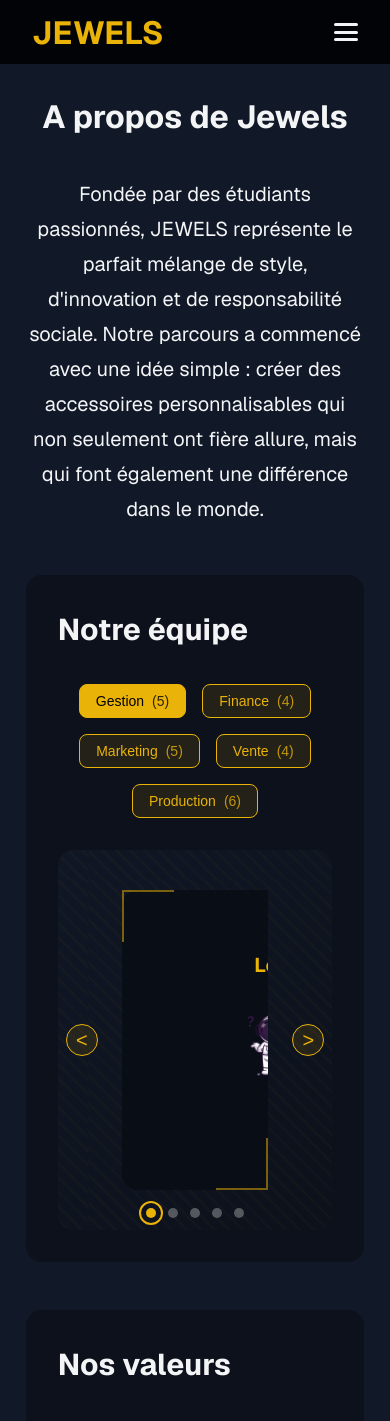
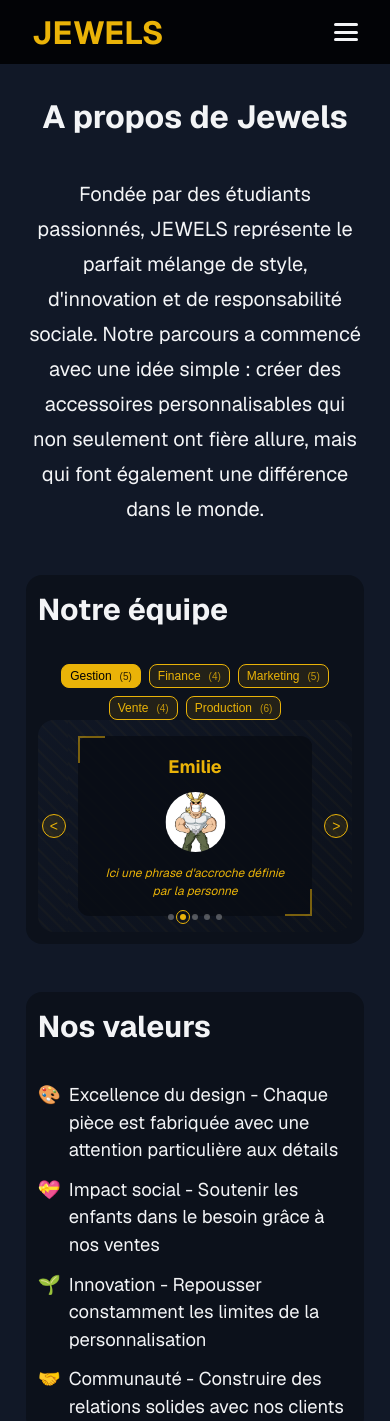
Before and after one commit to jsankare/college_louis_braille, a Next.js app: page /about in a window 390 px wide. Shown: the top 1421 px of the page. Built offline with nearby package versions, Linux system fonts and the light colour scheme.

Commit message:
fix responsive

```diff
--- a/src/app/components/ui/Slider.tsx
+++ b/src/app/components/ui/Slider.tsx
@@ -1,6 +1,6 @@
 'use client'
 
-import { useState, useMemo } from 'react';
+import { useState, useMemo, useEffect, TouchEvent } from 'react';
 import styles from "./slider.module.css";
 
 interface Member {
@@ -17,6 +17,8 @@ interface SliderProps {
 export default function Slider({ members }: SliderProps) {
     const [currentRole, setCurrentRole] = useState<string>('Gestion');
     const [currentIndex, setCurrentIndex] = useState(0);
+    const [touchStart, setTouchStart] = useState<number>(0);
+    const [touchEnd, setTouchEnd] = useState<number>(0);
 
     // Group members by role
     const roleGroups = useMemo(() => {
@@ -54,6 +56,42 @@ export default function Slider({ members }: SliderProps) {
         setCurrentIndex(0);
     };
 
+    // Handle touch events for swipe
+    const handleTouchStart = (e: TouchEvent) => {
+        setTouchStart(e.touches[0].clientX);
+    };
+
+    const handleTouchMove = (e: TouchEvent) => {
+        setTouchEnd(e.touches[0].clientX);
+    };
+
+    const handleTouchEnd = () => {
+        if (!touchStart || !touchEnd) return;
+
+        const distance = touchStart - touchEnd;
+        const isLeftSwipe = distance > 50;
+        const isRightSwipe = distance < -50;
+
+        if (isLeftSwipe) {
+            nextSlide();
+        }
+        if (isRightSwipe) {
+            prevSlide();
+        }
+
+        setTouchStart(0);
+        setTouchEnd(0);
+    };
+
+    // Auto-advance slides
+    useEffect(() => {
+        const timer = setInterval(() => {
+            nextSlide();
+        }, 5000);
+
+        return () => clearInterval(timer);
+    }, [currentIndex, currentMembers.length]);
+
     return (
         <div className={styles.sliderContainer}>
             <div className={styles.tabs}>
@@ -73,7 +111,12 @@ export default function Slider({ members }: SliderProps) {
 
             <div className={styles.slider}>
                 <button className={styles.navButton} onClick={prevSlide}>&lt;</button>
-                <div className={styles.sliderContent}>
+                <div
+                    className={styles.sliderContent}
+                    onTouchStart={handleTouchStart}
+                    onTouchMove={handleTouchMove}
+                    onTouchEnd={handleTouchEnd}
+                >
                     <div
                         className={styles.sliderTrack}
                         style={{
@@ -89,9 +132,19 @@ export default function Slider({ members }: SliderProps) {
 
                                 <div className={styles.imageContainer}>
                                     {member.picture ? (
-                                        <img src={member.picture} alt={member.name} className={styles.memberImage} />
+                                        <img
+                                            src={member.picture}
+                                            alt={member.name}
+                                            className={styles.memberImage}
+                                            loading="lazy"
+                                        />
                                     ) : (
-                                        <img src="/images/astronaut.png" alt={member.name} className={styles.memberImage} />
+                                        <img
+                                            src="/images/astronaut.png"
+                                            alt={member.name}
+                                            className={styles.memberImage}
+                                            loading="lazy"
+                                        />
                                     )}
                                 </div>
 
@@ -110,6 +163,7 @@ export default function Slider({ members }: SliderProps) {
                             key={index}
                             className={`${styles.dot} ${index === currentIndex ? styles.activeDot : ''}`}
                             onClick={() => setCurrentIndex(index)}
+                            aria-label={`Go to slide ${index + 1}`}
                         />
                     ))}
                 </div>
--- a/src/app/components/ui/slider.module.css
+++ b/src/app/components/ui/slider.module.css
@@ -3,11 +3,12 @@
     display: flex;
     flex-direction: column;
     gap: 2rem;
+    padding: 0 1rem;
 }
 
 .tabs {
     display: flex;
-    gap: 1rem;
+    gap: 0.75rem;
     justify-content: center;
     flex-wrap: wrap;
     padding: 0 1rem;
@@ -17,14 +18,15 @@
     background: rgba(234, 179, 8, 0.1);
     border: 1px solid var(--color-accent);
     color: var(--color-accent);
-    padding: 0.75rem 1.5rem;
+    padding: 0.5rem 1rem;
     border-radius: 0.5rem;
     cursor: pointer;
     transition: all 0.3s ease;
-    font-size: 1rem;
+    font-size: 0.875rem;
     display: flex;
     align-items: center;
     gap: 0.5rem;
+    white-space: nowrap;
 }
 
 .tab:hover {
@@ -37,7 +39,7 @@
 }
 
 .memberCount {
-    font-size: 0.875rem;
+    font-size: 0.75rem;
     opacity: 0.8;
 }
 
@@ -46,14 +48,13 @@
     position: relative;
     display: flex;
     align-items: center;
-    gap: 1rem;
-    padding: 2rem 0;
+    gap: 0.5rem;
+    padding: 1.5rem 0;
     background: linear-gradient(135deg, rgba(17, 24, 39, 0.8) 0%, rgba(12, 17, 27, 0.9) 100%);
     border-radius: 1rem;
     overflow: hidden;
 }
 
-/* Decorative background pattern */
 .slider::before {
     content: '';
     position: absolute;
@@ -83,13 +84,12 @@
     position: relative;
 }
 
-/* Decorative corner elements */
 .sliderContent::before,
 .sliderContent::after {
     content: '';
     position: absolute;
-    width: 50px;
-    height: 50px;
+    width: 25px;
+    height: 25px;
     border: 2px solid var(--color-accent);
     opacity: 0.5;
     transition: opacity 0.3s ease;
@@ -123,13 +123,20 @@
 
 .sliderItem {
     flex: 0 0 100%;
-    padding: 2rem;
+    padding: 1rem;
     text-align: center;
     background: rgba(8, 12, 19, 0.8);
     border-radius: 0.75rem;
     transition: all 0.3s ease;
     transform: scale(0.98);
     opacity: 0.8;
+    min-height: 250px;
+    display: flex;
+    flex-direction: column;
+    align-items: center;
+    justify-content: center;
+    gap: 1rem;
+    touch-action: pan-y pinch-zoom;
 }
 
 .sliderItem.active {
@@ -139,13 +146,12 @@
 
 .sliderItem h3 {
     color: var(--color-accent);
-    font-size: 1.5rem;
-    margin-bottom: 0.75rem;
+    font-size: 1.25rem;
+    margin: 0;
     position: relative;
     display: inline-block;
 }
 
-/* Decorative underline for headings */
 .sliderItem h3::after {
     content: '';
     position: absolute;
@@ -164,26 +170,27 @@
 
 .sliderItem p {
     color: var(--color-white);
-    font-size: 1.1rem;
-    line-height: 1.6;
+    font-size: 1rem;
+    line-height: 1.4;
+    margin: 0;
 }
 
 .navButton {
     background: rgba(234, 179, 8, 0.1);
     border: 1px solid var(--color-accent);
     color: var(--color-accent);
-    font-size: 1.5rem;
+    font-size: 1.25rem;
     cursor: pointer;
-    padding: 1rem;
+    width: 2rem;
+    height: 2rem;
     border-radius: 50%;
     transition: all 0.3s ease;
     z-index: 2;
-    width: 2.5rem;
-    height: 2.5rem;
     display: flex;
     align-items: center;
     justify-content: center;
-    margin: 0 0.5rem;
+    margin: 0 0.25rem;
+    padding: 0;
 }
 
 .navButton:hover {
@@ -194,17 +201,17 @@
 
 .dots {
     position: absolute;
-    bottom: -0.25rem;
+    bottom: 0.5rem;
     left: 50%;
     transform: translateX(-50%);
     display: flex;
-    gap: 0.75rem;
-    padding: 1rem;
+    gap: 0.5rem;
+    padding: 0.5rem;
 }
 
 .dot {
-    width: 10px;
-    height: 10px;
+    width: 8px;
+    height: 8px;
     border-radius: 50%;
     background: var(--color-white);
     border: none;
@@ -221,9 +228,9 @@
     top: 50%;
     left: 50%;
     transform: translate(-50%, -50%) scale(0);
-    width: 20px;
-    height: 20px;
-    border: 2px solid var(--color-accent);
+    width: 16px;
+    height: 16px;
+    border: 1px solid var(--color-accent);
     border-radius: 50%;
     transition: transform 0.3s ease;
 }
@@ -237,25 +244,10 @@
     transform: translate(-50%, -50%) scale(1);
 }
 
-.sliderItem {
-    width: 100%;
-    min-width: 300px;
-    padding: 1rem;
-    display: flex;
-    flex-direction: column;
-    align-items: center;
-    justify-content: center;
-    height: 300px;
-    text-align: center;
-    border-radius: 1rem;
-    box-shadow: 0 0 10px rgba(0,0,0,0.1);
-    transition: transform 0.3s ease;
-}
-
 .imageContainer {
-    width: 150px;
-    height: 150px;
-    margin: 1rem 0;
+    width: 100px;
+    height: 100px;
+    margin: 0.5rem 0;
 }
 
 .memberImage {
@@ -267,53 +259,108 @@
 
 .slogan {
     font-style: italic;
-    min-height: 2rem;
+    min-height: 1.5rem;
     color: var(--color-accent);
-}
-
-.sloganPlaceholder {
-    opacity: 0.4;
-    font-style: normal;
+    font-size: 0.875rem;
+    max-width: 80%;
+    margin: 0 auto;
 }
 
 @media (max-width: 768px) {
-    .slider {
-        padding: 2.5rem 0;
+    .sliderContainer {
+        padding: 0;
+        gap: 0;
     }
 
-    .navButton {
-        font-size: 1.25rem;
-        padding: 0.75rem;
-        width: 2rem;
-        height: 2rem;
+    .tabs {
+        padding: 0;
+        gap: 0.5rem;
+    }
+
+    .tab {
+        padding: 0.375rem 0.75rem;
+        font-size: 0.75rem;
+    }
+
+    .slider {
+        padding: 1rem 0;
     }
 
     .sliderItem {
-        padding: 1rem;
+        min-height: 200px;
+        padding: 0.75rem;
+        gap: 0.75rem;
     }
 
     .sliderItem h3 {
-        font-size: 1.25rem;
+        font-size: 1.125rem;
     }
 
     .sliderItem p {
-        font-size: 1rem;
-    }
-
-    .tab {
-        padding: 0.5rem 1rem;
         font-size: 0.875rem;
     }
 
     .imageContainer {
         width: 75px;
         height: 75px;
-        margin: 1rem 0;
+        margin: 0.25rem 0;
     }
 
-    .memberImage {
-        width: 100%;
-        height: auto;
-        max-height: 100%;
+    .navButton {
+        width: 1.75rem;
+        height: 1.75rem;
+        font-size: 1rem;
+    }
+
+    .dots {
+        bottom: 0.25rem;
+        gap: 0.375rem;
+    }
+
+    .dot {
+        width: 6px;
+        height: 6px;
+    }
+
+    .dot::before {
+        width: 12px;
+        height: 12px;
+    }
+
+    .slogan {
+        font-size: 0.75rem;
+        max-width: 90%;
     }
 }
+
+@media (max-width: 480px) {
+    .sliderContainer {
+        gap: 0;
+    }
+
+    .tab {
+        padding: 0.25rem 0.5rem;
+        font-size: 0.75rem;
+    }
+
+    .memberCount {
+        font-size: 0.625rem;
+    }
+
+    .sliderItem {
+        min-height: 180px;
+        padding: 0.5rem;
+        gap: 0.5rem;
+    }
+
+    .imageContainer {
+        width: 60px;
+        height: 60px;
+    }
+
+    .navButton {
+        width: 1.5rem;
+        height: 1.5rem;
+        font-size: 0.875rem;
+    }
+}
--- a/src/app/styles/about.module.css
+++ b/src/app/styles/about.module.css
@@ -53,6 +53,9 @@
     padding: 2rem;
     border-radius: 1rem;
     width: 100%;
+    @media (max-width: 768px) {
+        padding: 0.75rem;
+    }
 }
 
 .values ul {
```
